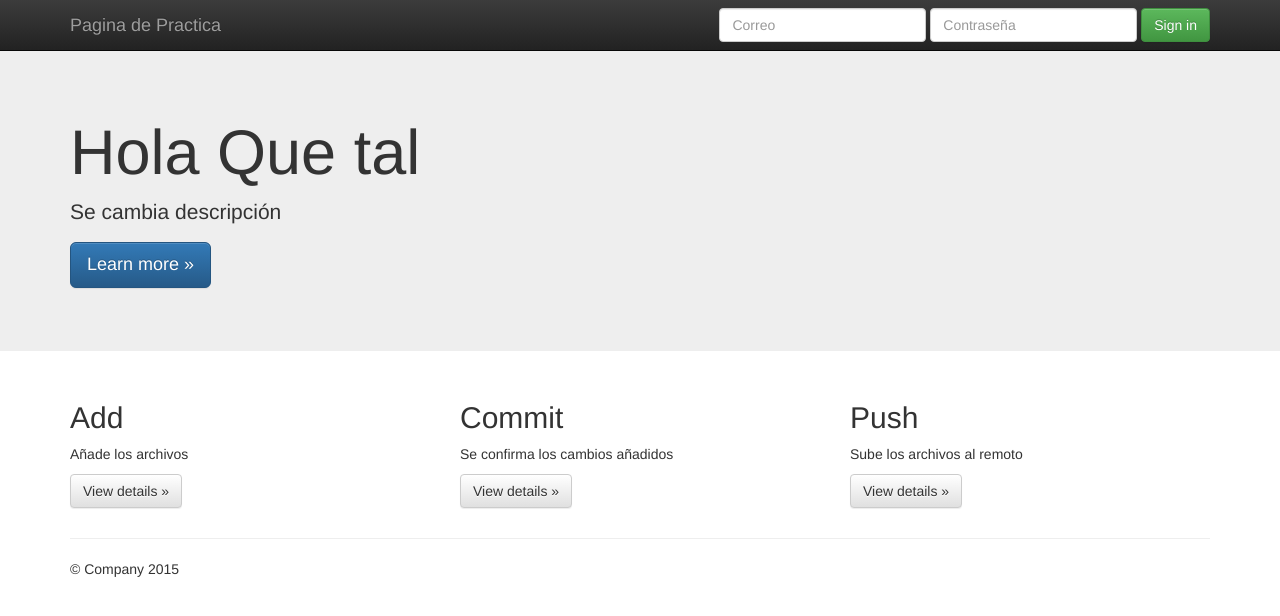
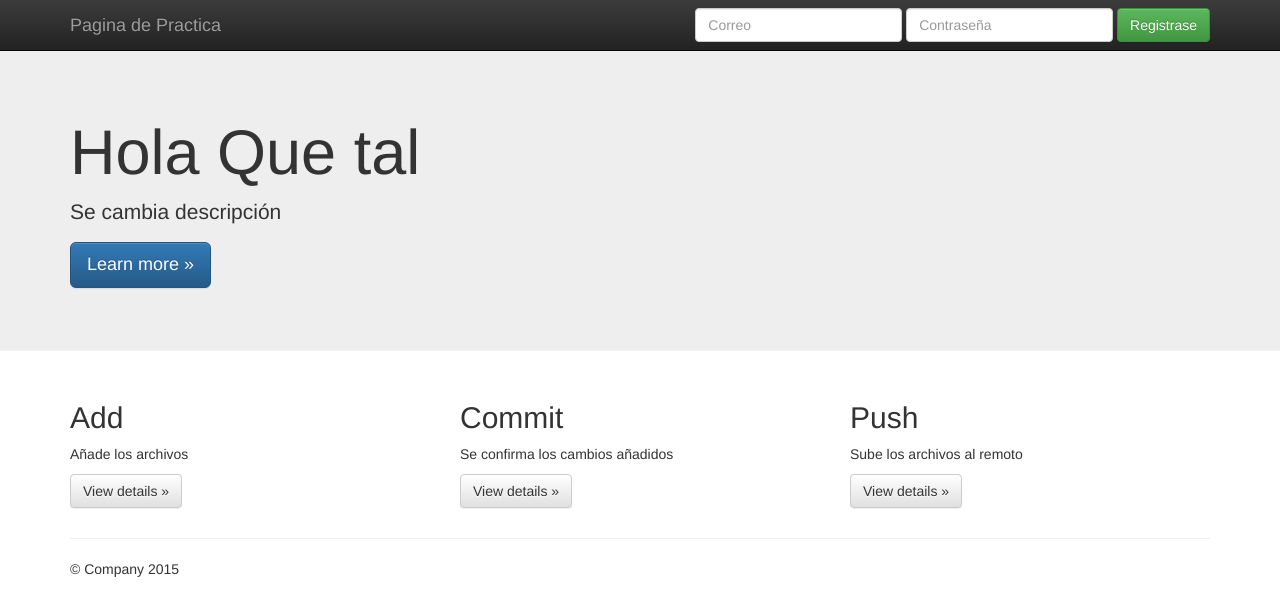
Before and after one commit to MaizoDiego/Trabajo2_Maizo_Diego_Git, a plain HTML site: page index.html in a window 1280 px wide. Drawn offline with nearby package versions, Linux system fonts and the light colour scheme.

Commit message:
Change: Se cambio el button Sign in

```diff
--- a/index.html
+++ b/index.html
@@ -46,7 +46,7 @@
             <div class="form-group">
               <input type="password" placeholder="Contraseña" class="form-control">
             </div>
-            <button type="submit" class="btn btn-success">Sign in</button>
+            <button type="submit" class="btn btn-success">Registrase</button>
           </form>
         </div><!--/.navbar-collapse -->
       </div>
```
